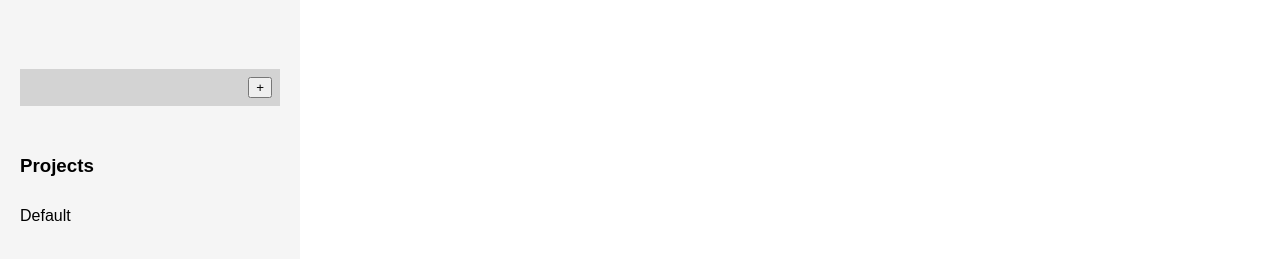
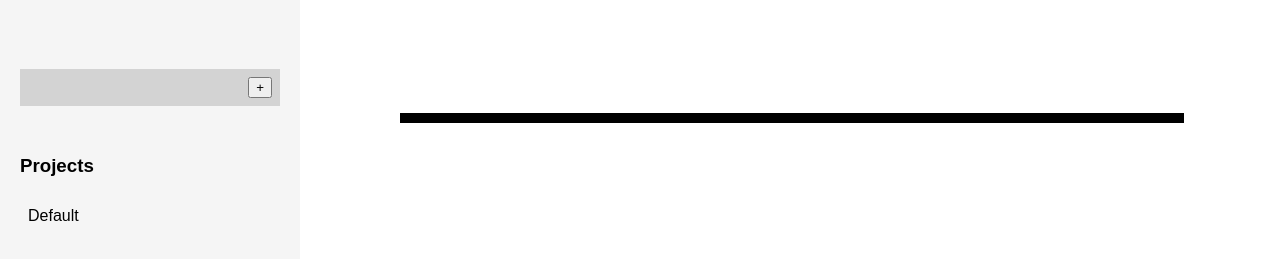
Before and after one commit to Hyacinthum-Polypus/odin-todo-list, a website built with webpack: page src/index.html in a window 1280 px wide. Shown: the part 81-340 px from the top of the page. Built offline with nearby package versions, Linux system fonts and the light colour scheme.

Commit message:
Projects on nav bar can be selected. Project name is displayed in main content area.

```diff
--- a/src/displayController.js
+++ b/src/displayController.js
@@ -20,18 +20,21 @@ const  DisplayerController = (() => {
             </nav>
         </div>
         <main>
+            <input type="type" class="project-heading">
         </main>`;
 
         document.getElementById('add-project-button').addEventListener('click', toggleAddProjectInput);
-        EventAggregator.subscribe('project created', projectName => addProjectToNav(projectName));
     }
 
-    const addProjectToNav = project =>
+    const addProjectToNav = (project, id) =>
     {
         const listItem = document.createElement('li');
         listItem.textContent = project;
+        listItem.setAttribute('data-id', id);
+        listItem.addEventListener('click', () => {EventAggregator.publish('select project', id);});
         document.querySelector('ul').appendChild(listItem);
     }
+    EventAggregator.subscribe('project created', (projectName, id) => addProjectToNav(projectName, id));
 
     const toggleAddProjectInput = () =>
     {
@@ -42,6 +45,7 @@ const  DisplayerController = (() => {
         else
         {
             const input = document.createElement('input');
+            input.setAttribute('type', 'text');
             input.classList.add('add-project-input')
             document.querySelector('.input-bar').appendChild(input);
             input.focus();
@@ -49,6 +53,14 @@ const  DisplayerController = (() => {
         }
     }
 
+    EventAggregator.subscribe('view project', project => {
+        console.log(project);
+        if(document.querySelector('.selected') != null) document.querySelector('.selected').classList.remove('selected');
+        document.querySelector(`nav li[data-id="${project.getId()}"]`).classList.add('selected');
+        const projectHeading = document.querySelector('.project-heading');
+        projectHeading.value = project.name;
+    });
+
     return {initHTML}
 })()
 
--- a/src/project.js
+++ b/src/project.js
@@ -25,16 +25,24 @@ const ProjectAggregator = (() => {
 
     const addProject = name =>
     {
-        _projects.push(Project(getNewUniqueId(), name));
+        const newId = getNewUniqueId();
+        _projects.push(Project(newId, name));
         console.log(_projects);
-        EventAggregator.publish('project created', _projects[_projects.length-1].name);
+        EventAggregator.publish('project created', _projects[_projects.length-1].name, newId);
     }
     EventAggregator.subscribe('add project', name => {addProject(name);});
 
     const getProject = id =>
     {
-        return _projects.find(project => {project.getId() == id});
+        return _projects.find(project => {return project.getId() == id});
     }
+
+    EventAggregator.subscribe('select project', id => {
+        const project = getProject(id);
+        EventAggregator.publish('view project', project);
+    });
+
+    EventAggregator.subscribe('update project', newProject => {})
 
     return {addProject, getProject}
 })()
--- a/src/style.css
+++ b/src/style.css
@@ -15,6 +15,13 @@ body {
 
 main {
     padding: 100px;
+}
+
+.project-heading {
+    width: 100%;
+    font-size: 5rem;
+    border: none;
+    border-bottom: 10px solid black;
 }
 
 .sidebar {
@@ -36,7 +43,12 @@ nav ul {
 
 nav li {
     list-style: none;
-    padding: 12px 0;
+    padding: 12px 8px;
+    cursor: pointer;
+}
+
+.selected {
+    background-color: lightgray;
 }
 
 .toolbar {
```
